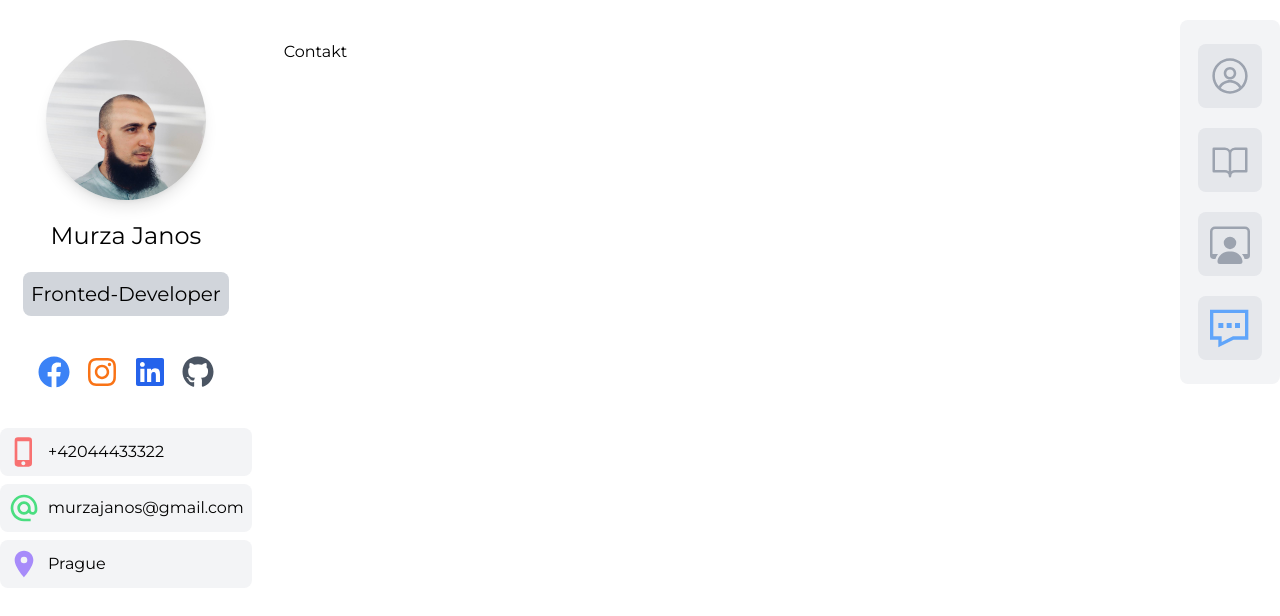
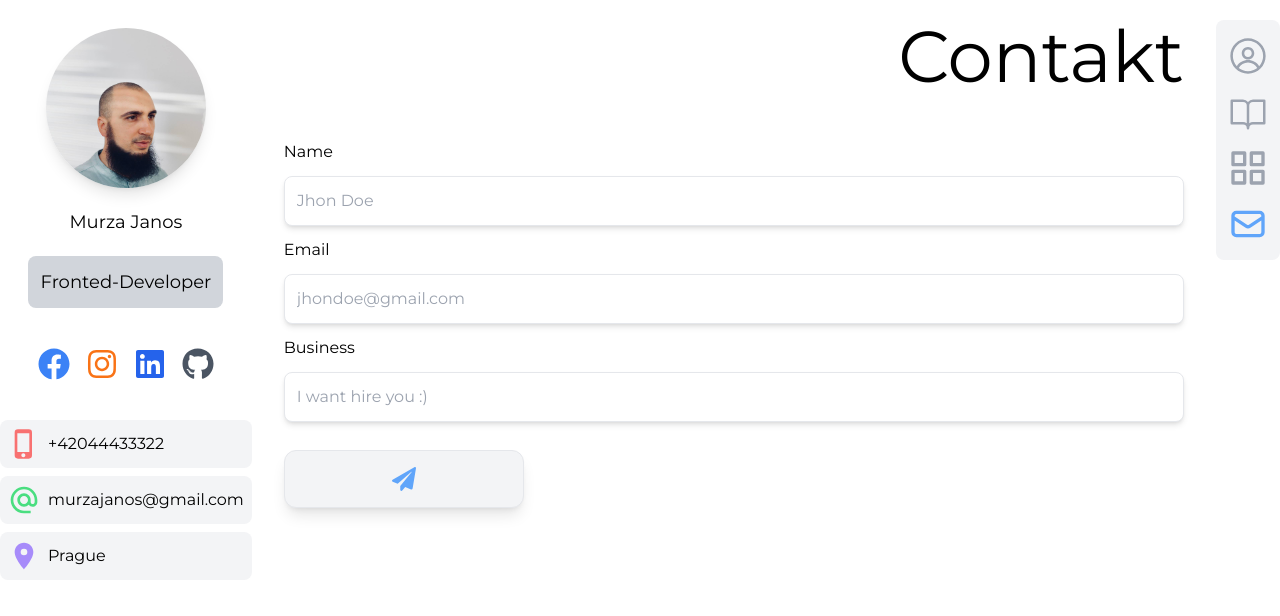
Before and after one commit to ioan-murchello/react-portfolio, a React (Vite) app: page /contakt in a window 1280 px wide. Shown: the top 616 px of the page. Built offline with nearby package versions, Linux system fonts and the light colour scheme.

Commit message:
added contakt page

```diff
--- a/index.html
+++ b/index.html
@@ -1,13 +1,13 @@
-<!doctype html>
-<html class="hundertPercent" lang="en">
+<!DOCTYPE html>
+<html lang="en">
   <head>
     <meta charset="UTF-8" />
     <link rel="icon" type="image/svg+xml" href="/vite.svg" />
     <meta name="viewport" content="width=device-width, initial-scale=1.0" />
     <title>Vite + React</title>
   </head>
-  <body class="hundertPercent">
-    <div class="hundertPercent" id="root"></div>
+  <body>
+    <div id="root"></div>
     <script type="module" src="/src/main.jsx"></script>
   </body>
 </html>
--- a/package.json
+++ b/package.json
@@ -10,11 +10,15 @@
     "preview": "vite preview"
   },
   "dependencies": {
+    "formik": "^2.4.6",
     "framer-motion": "^11.2.4",
     "react": "^18.2.0",
     "react-dom": "^18.2.0",
     "react-icons": "^5.2.1",
-    "react-router-dom": "^6.23.1"
+    "react-router-dom": "^6.23.1",
+    "react-toastify": "^10.0.5",
+    "toastify": "^2.0.1",
+    "yup": "^1.4.0"
   },
   "devDependencies": {
     "@types/react": "^18.2.66",
--- a/src/App.jsx
+++ b/src/App.jsx
@@ -5,10 +5,13 @@ import Resume from './pages/Resume';
 import Contakt from './pages/Contakt';
 import Layout from './pages/Layout';
 import Works from './pages/Works';
+import { ToastContainer } from 'react-toastify';
+import 'react-toastify/dist/ReactToastify.css';
 
 function App() {
   return (
     <BrowserRouter>
+    <ToastContainer/>
       <Routes>
         <Route path='/' element={<Layout/>}>
           <Route index element={<About/>} />
--- a/src/components/BigSidebar.jsx
+++ b/src/components/BigSidebar.jsx
@@ -22,8 +22,8 @@ const BigSidebar = ({ handleOpen }) => {
           alt='avatar'
         />
       </div>
-      <h2 className='text-2xl'>Murza Janos</h2>
-      <p className='text-xl bg-gray-300 p-2 rounded-lg'>Fronted-Developer</p>
+      <h2 className='text-lg'>Murza Janos</h2>
+      <p className='text-lg bg-gray-300 p-3 rounded-lg'>Fronted-Developer</p>
       <ul className='flex gap-x-4 mt-5'>
         <li>
           <Link to=''>
--- a/src/components/DownBar.jsx
+++ b/src/components/DownBar.jsx
@@ -1,8 +1,10 @@
 import { RxAvatar } from 'react-icons/rx';
 import { PiBookOpen } from 'react-icons/pi';
 import { BsPersonWorkspace } from 'react-icons/bs';
-import { GrContact } from 'react-icons/gr';
 import { RiMenuAddLine } from 'react-icons/ri';
+import { HiOutlineMail } from 'react-icons/hi';
+
+
 
 import { Link, useLocation } from 'react-router-dom';
 
@@ -55,7 +57,7 @@ const DownBar = ({ toggleOpen, handleOpen }) => {
         className='bg-gray-600 shadow shadow-white rounded-lg flex justify-center items-center p-3'
         to='/contakt'
       >
-        <GrContact
+        <HiOutlineMail
           className={`h-6 w-6 sm:h-8 sm:w-8 ${
             active === '/contakt' ? 'text-blue-400' : 'text-white'
           }`}
--- a/src/components/MainSidebar.jsx
+++ b/src/components/MainSidebar.jsx
@@ -17,8 +17,8 @@ const MainSidebar = ({toggle}) => {
   return (
     <div
       className={`fixed overflow-auto pb-32 ${
-        toggle ? 'translate-y-0 overflow-auto' : '-translate-y-full '
-      } pt-6 flex top-0 flex-col justify-start items-center transition-transform duration-500 ease-in-out  w-full h-full   bg-white z-10`}
+        toggle ? 'translate-x-0 overflow-auto' : '-translate-x-full '
+      } pt-6 flex top-0 left-0 flex-col justify-start items-center transition-transform duration-500 ease-in-out w-full h-full bg-white z-10`}
     >
       <div className='w-40 relative flex-shrink-0 h-40 rounded-full mb-7 overflow-hidden shadow-lg'>
         <img className='w-full h-full object-cover' src={avatar} alt='avatar' />
--- a/src/components/Sidebar.jsx
+++ b/src/components/Sidebar.jsx
@@ -1,55 +1,57 @@
 
 import { RxAvatar } from 'react-icons/rx';
 
-import { BsPersonWorkspace } from 'react-icons/bs';
-import { GrContact } from 'react-icons/gr';
+import { PiBookOpen } from 'react-icons/pi';
+import { FiGrid } from 'react-icons/fi';
+import { HiOutlineMail } from 'react-icons/hi';
 
-import { PiBookOpen } from 'react-icons/pi';
 import { Link, useLocation } from 'react-router-dom';
 
 const Sidebar = () => {
     const location = useLocation()
     const active = location.pathname
   return (
-    <aside className='w-full flex flex-col gap-y-5 bg-gray-100 items-center py-6 rounded-lg'>
-      <Link
-        className='bg-gray-200 rounded-lg flex justify-center items-center p-3'
-        to='/'
-      >
+    <aside className='w-full flex flex-col gap-y-4 bg-gray-100 items-center py-4 rounded-lg'>
+      <Link className=' rounded-lg flex justify-center items-center' to='/'>
         <RxAvatar
           className={`h-8 w-8 sm:h-10 sm:w-10 ${
-            active === '/' ? 'text-blue-400' : 'text-gray-400'
-          }`}
+            active === '/'
+              ? 'text-blue-400'
+              : 'text-gray-400 md:hover:scale-105'
+          } `}
         />
       </Link>
       <Link
-        className='bg-gray-200 rounded-lg flex justify-center items-center p-3'
+        className='rounded-lg flex justify-center items-center'
         to='/resume'
       >
         <PiBookOpen
           className={`h-8 w-8 sm:h-10 sm:w-10 ${
-            active === '/resume' ? 'text-blue-400' : 'text-gray-400'
+            active === '/resume'
+              ? 'text-blue-400 '
+              : 'text-gray-400 md:hover:scale-105'
           }`}
         />
       </Link>
-      <Link
-        className='bg-gray-200 rounded-lg flex justify-center items-center p-3'
-        to='/works'
-      >
-        <BsPersonWorkspace
+      <Link className='rounded-lg flex justify-center items-center' to='/works'>
+        <FiGrid
           className={`h-8 w-8 sm:h-10 sm:w-10 ${
-            active === '/works' ? 'text-blue-400' : 'text-gray-400'
-          }`}
+            active === '/works'
+              ? 'text-blue-400'
+              : 'text-gray-400 md:hover:scale-105'
+          } md:hover:scale-105`}
         />
       </Link>
       <Link
-        className='bg-gray-200 rounded-lg flex justify-center items-center p-3'
+        className='rounded-lg flex justify-center items-center'
         to='/contakt'
       >
-        <GrContact
+        <HiOutlineMail
           className={`h-8 w-8 sm:h-10 sm:w-10 ${
-            active === '/contakt' ? 'text-blue-400' : 'text-gray-400'
-          }`}
+            active === '/contakt'
+              ? 'text-blue-400'
+              : 'text-gray-400 md:hover:scale-105'
+          } md:hover:scale-105`}
         />
       </Link>
     </aside>
--- a/src/index.css
+++ b/src/index.css
@@ -4,13 +4,28 @@
 @tailwind components;
 @tailwind utilities;
 
-@layer components {
+/* @layer components {
   .hundertPercent {
     height: 100%;
   }
+} */
 
+body {
+  @apply font-sans;
 }
 
-body{
-  @apply font-sans
+body,
+html,
+#root{
+  height: 100%;
+  overflow-y: auto;
 }
+
+body {
+  scrollbar-width: none;
+  -ms-overflow-style: none;
+}
+
+body::-webkit-scrollbar {
+  display: none;
+}
--- a/src/pages/Contakt.jsx
+++ b/src/pages/Contakt.jsx
@@ -1,6 +1,114 @@
+import { Formik, Form, Field, ErrorMessage } from 'formik';
+import * as yup from 'yup';
+import { toast } from 'react-toastify';
+import { motion } from 'framer-motion';
+
+import { FaPaperPlane } from 'react-icons/fa';
+import Title from '../components/Title';
+
+const schema = yup.object({
+  name: yup.string().min(3, 'Minimum 3 characters').required('Required'),
+  email: yup.string().email('Email format is not valid').required('Required'),
+  thema: yup.string().min(3, 'Minimum 3 characters'),
+});
+
 const Contakt = () => {
+  const onSubmitForm = async (obj) => {
+    try {
+      const res = await fetch('https://jsonplaceholder.typicode.com/posts', {
+        method: 'POST',
+        headers: {
+          'Content-Type': 'application/json; charset=UTF-8',
+        },
+        body: JSON.stringify(obj),
+      });
+      if (res.status === 201) {
+        toast.success('Thank you! I will contakt You soon');
+      } else {
+        toast.error('Ooops... Some error with server. Try later');
+      }
+      return res;
+    } catch (error) {
+      console.log(error);
+    }
+  };
+
   return (
-    <div>Contakt</div>
-  )
-}
-export default Contakt
+    <motion.section
+      className='box'
+      initial={{ opacity: 0, scale: 0.95 }}
+      animate={{ opacity: 1, scale: 1 }}
+      transition={{
+        duration: 0.5,
+        ease: [0,0,0,0],
+        scale: {
+          type: 'spring',
+          damping: 8,
+          stiffness: 200,
+          restDelta: 0.000,
+        },
+      }}
+    >
+      <Title text='Contakt' />
+      <Formik
+        initialValues={{ name: '', email: '', business: '' }}
+        validationSchema={schema}
+        onSubmit={(values, actions) => {
+          onSubmitForm(values);
+          actions.resetForm();
+        }}
+      >
+        {() => (
+          <Form className='flex flex-col'>
+            <div className='flex flex-col gap-y-3 pb-28'>
+              <label htmlFor='name'>Name</label>
+              <Field
+                className='border focus:border-blue-400 shadow-md focus:outline-none active:border-blue-500 rounded-lg p-3'
+                placeholder='Jhon Doe'
+                name='name'
+                type='text'
+              />
+              <ErrorMessage
+                className='text-red-400'
+                name='name'
+                component='div'
+              />
+              <label htmlFor='email'>Email</label>
+              <Field
+                className='border focus:border-blue-400 shadow-md focus:outline-none active:border-blue-500  rounded-lg p-3'
+                placeholder='jhondoe@gmail.com'
+                name='email'
+                type='email'
+              />
+              <ErrorMessage
+                className='text-red-400'
+                name='email'
+                component='div'
+              />
+              <label htmlFor='work'>Business</label>
+
+              <Field
+                className='border focus:border-blue-400 shadow-md focus:outline-none active:border-blue-500 rounded-lg p-3'
+                placeholder='I want hire you :)'
+                name='business'
+                type='text'
+              />
+              <ErrorMessage
+                className='text-red-400'
+                name='work'
+                component='div'
+              />
+              <button
+                className='w-full border shadow-lg mt-4 rounded-xl bg-gray-100 py-4 max-w-40 sm:max-w-60 flex justify-center items-center transition-transform duration-300 ease-in-out group hover:scale-95'
+                type='submit'
+              >
+                <FaPaperPlane className='w-6 h-6 text-blue-400 transform transition-transform duration-300 ease-in-out group-hover:scale-110 group-hover:rotate-12' />
+              </button>
+            </div>
+          </Form>
+        )}
+      </Formik>
+    </motion.section>
+  );
+};
+export default Contakt;
--- a/src/pages/Layout.jsx
+++ b/src/pages/Layout.jsx
@@ -11,17 +11,16 @@ const Layout = () => {
 
   window.addEventListener('resize', () => setIsOpen(false))
 
-  // const handleOpen = () => setIsOpen(open => !open)
   return (
-    <div className='container h-screen mx-auto pt-5 flex'>
+    <div className='container h-screen mx-auto flex'>
         <MainSidebar   toggle={isOpen}/>
-      <aside>
+      <aside className='pt-2'>
         <BigSidebar handleOpen={isOpen}  />
       </aside>
-      <div className=' w-full rounded-lg pt-2 pb-16 sm:pb-14 sm:py-5 px-4 sm:px-8 overflow-y-auto scrollbar-hide'>
+      <div className=' w-full rounded-lg pt-2 pb-16 sm:pb-2 sm:py-5 px-4 sm:px-8 overflow-y-auto scrollbar-hide'>
         <Outlet />
       </div>
-      <div className='hidden lg:flex items-start w-full max-w-[100px]'>
+      <div className='hidden pt-5 lg:flex items-start w-full max-w-16'>
         <Sidebar />
       </div>
       <DownBar toggleOpen={isOpen} handleOpen={setIsOpen} />
```
Also changed, not shown: src/pages/About.jsx (+13 -17 lines), 1 other file (tests, documents, lock files or other folders).
